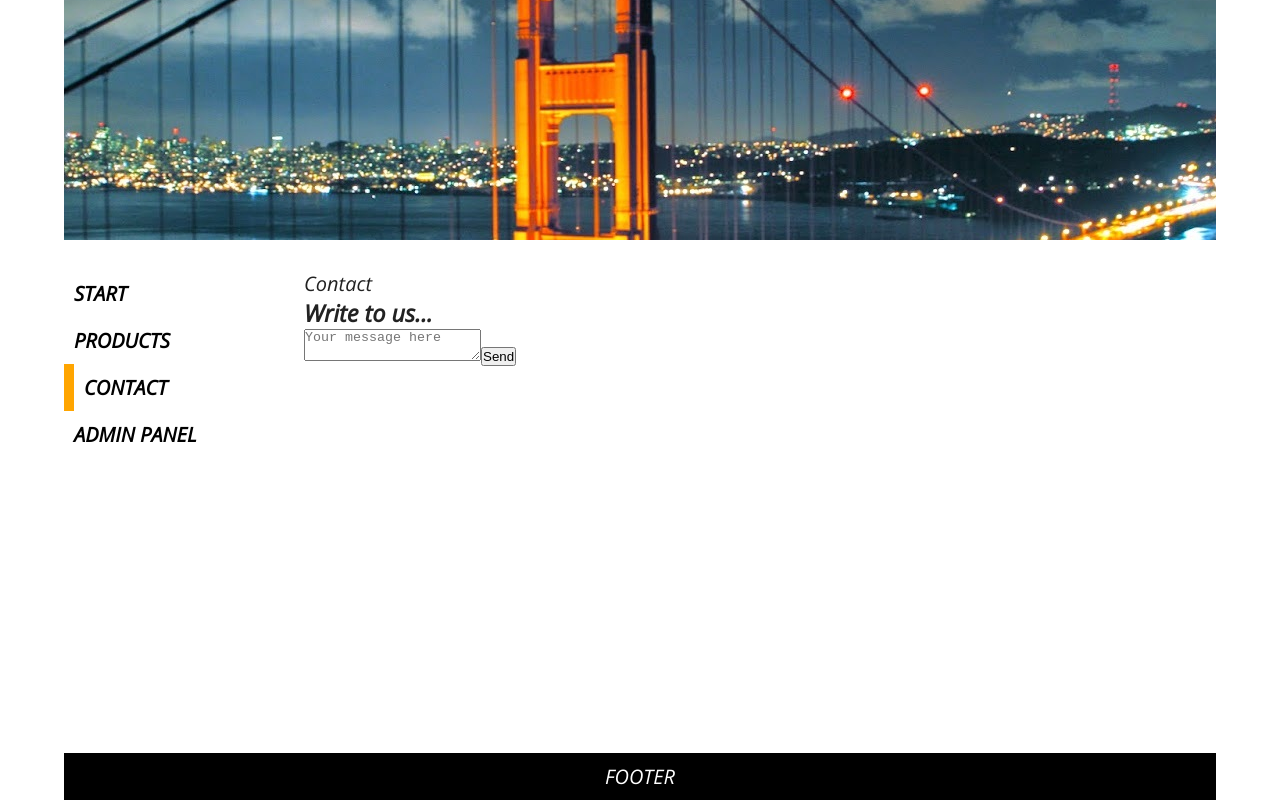
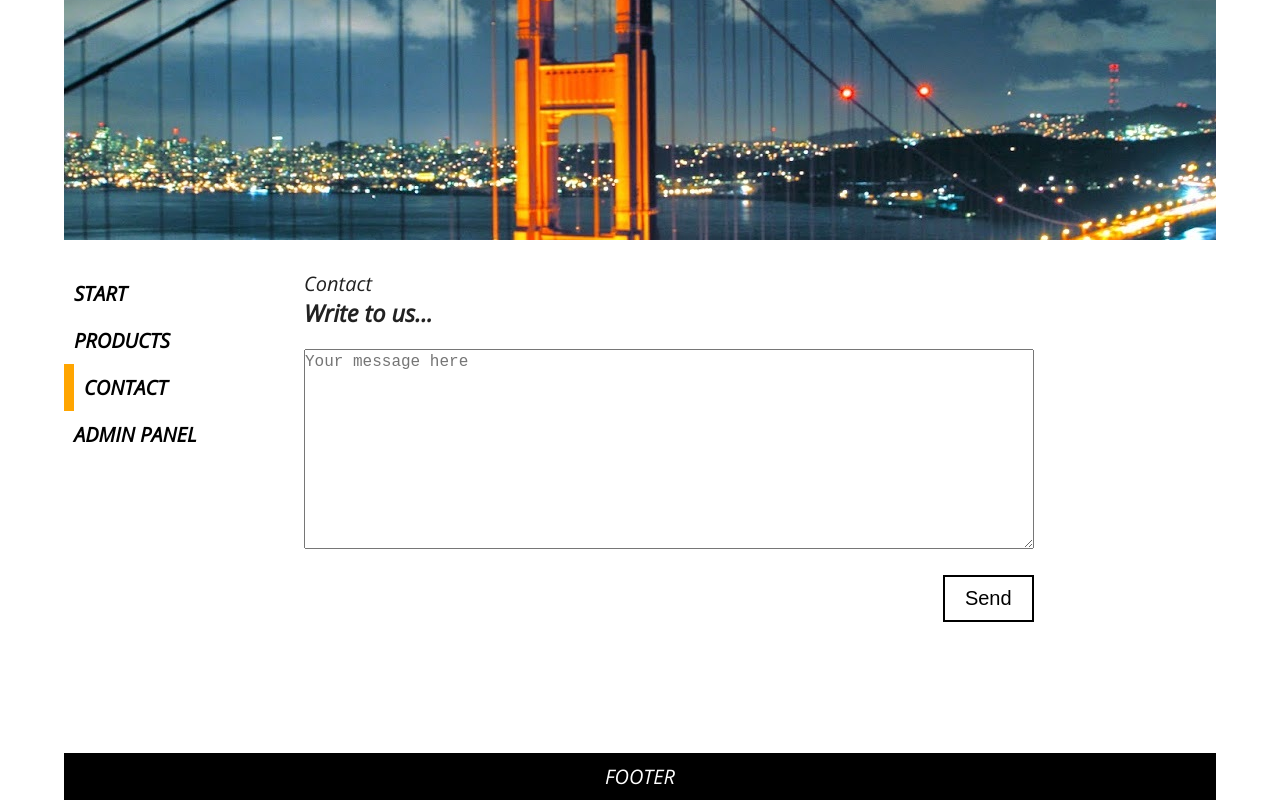
Before and after one commit to AdrianoX/Simple-Project---Test, a React (Create React App) app in the folder react-router-project/: page /contact in a window 1280 px wide. Built offline with nearby package versions, Linux system fonts and the light colour scheme.

Commit message:
Add some css

```diff
--- a/react-router-project/src/pages/ContactPage.js
+++ b/react-router-project/src/pages/ContactPage.js
@@ -1,8 +1,16 @@
 import React from "react";
+import "../styles/ContactPage.css";
 
 class ContactPage extends React.Component {
   state = {
     value: "",
+  };
+
+  handleSubmit = (e) => {
+    e.preventDefault();
+    this.setState({
+      value: "",
+    });
   };
 
   handleChange = (e) => {
@@ -15,7 +23,7 @@
     return (
       <div className="contact">
         Contact
-        <form>
+        <form onSubmit={this.handleSubmit}>
           <h3>Write to us...</h3>
           <textarea
             value={this.state.value}
--- /dev/null
+++ b/react-router-project/src/styles/ContactPage.css
@@ -0,0 +1,23 @@
+.contact textarea {
+  font-size: 16px;
+  width: 80%;
+  min-height: 200px;
+  margin: 20px 0;
+  line-height: 1.5;
+}
+
+.contact button {
+  display: block;
+  border: 2px solid black;
+  background-color: white;
+  padding: 10px 20px;
+  cursor: pointer;
+  font-size: 20px;
+  margin: 0 20% 0 auto;
+  transition: 0.2s;
+}
+
+.contact button:hover {
+  color: yellow;
+  background-color: black;
+}
```
